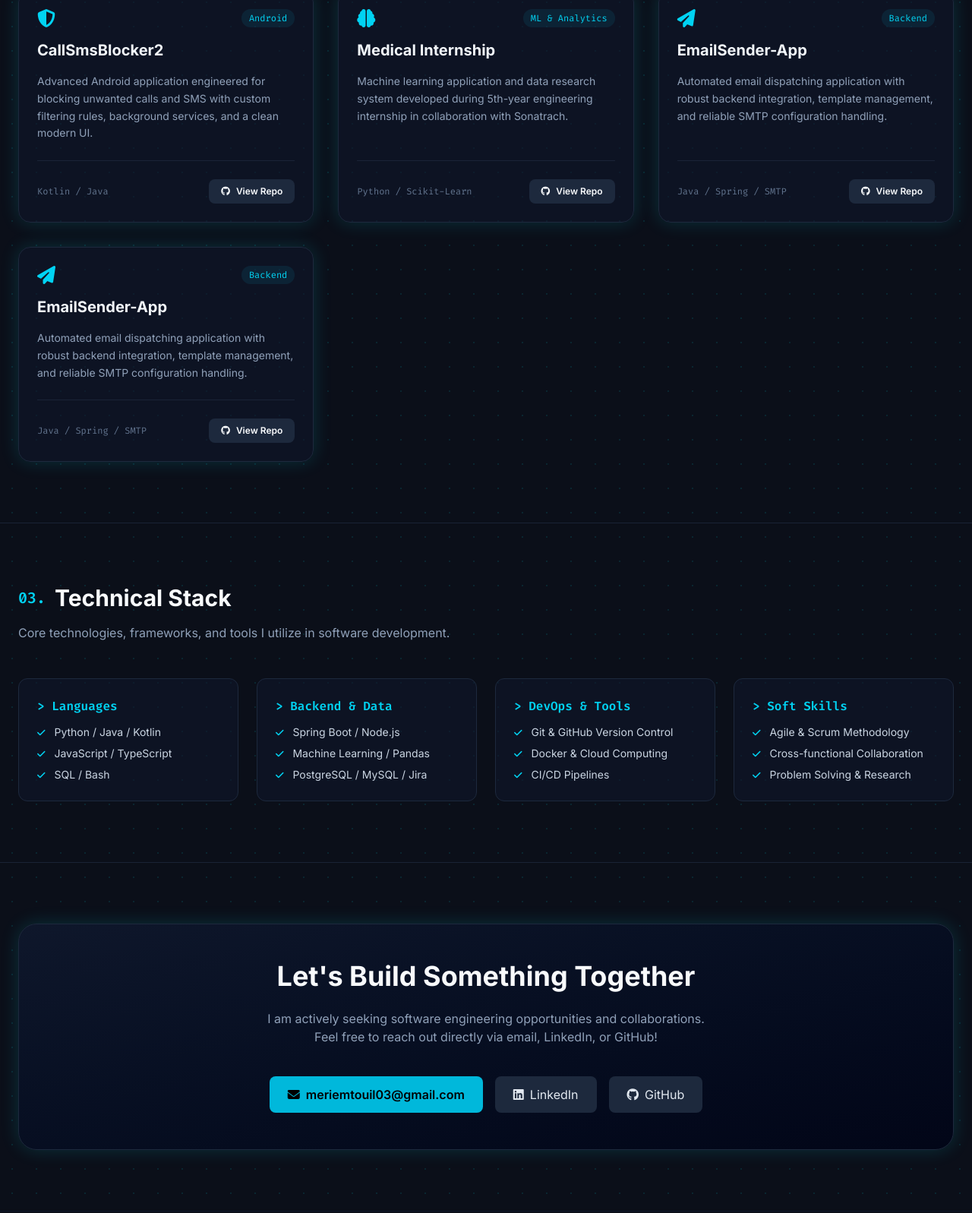
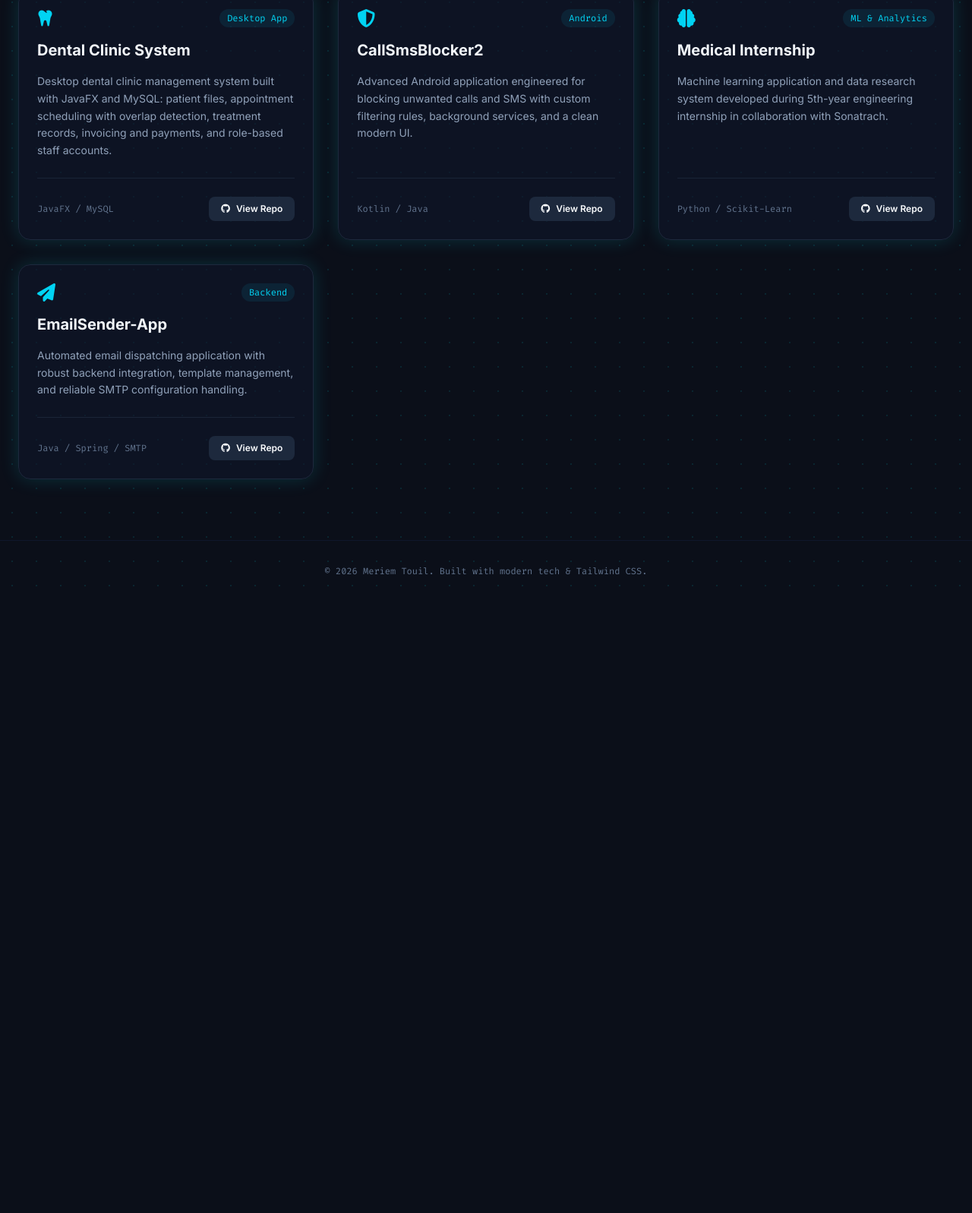
Before and after one commit to meriemtl/Portfolio, a plain HTML site: page index.html in a window 1280 px wide. Shown: the part 1421-3018 px from the top of the page at 76% size. After the commit the page ends 2213 px from the top, so only its background shows below. Drawn offline with nearby package versions, Linux system fonts and the light colour scheme.

Commit message:
Add Dental Clinic Management System project card

```diff
--- a/index.html
+++ b/index.html
@@ -113,17 +113,38 @@
         </div>
     </section>
 
-    <!-- Projects Section -->
+
+   <!-- Projects Section -->
     <section id="projects" class="py-20 px-6 max-w-7xl mx-auto border-t border-slate-800/80">
         <div class="space-y-4 mb-12">
             <h2 class="text-3xl font-bold flex items-center gap-3">
                 <span class="font-code text-cyan-400 text-xl">02.</span> Featured Projects
             </h2>
-            <p class="text-slate-400">Key repositories showcasing my technical range in Android, Machine Learning, and Backend development.</p>
+            <p class="text-slate-400">Key repositories showcasing my technical range in Desktop apps, Android, Machine Learning, and Backend development.</p>
         </div>
 
-        <div class="grid md:grid-cols-3 gap-8">
-            <!-- Project 1 -->
+        <div class="grid md:grid-cols-2 lg:grid-cols-3 gap-8">
+            <!-- Project 1: Dental Clinic System (New) -->
+            <div class="flex flex-col justify-between p-6 rounded-2xl bg-slate-900/60 border border-slate-800 glow-box transition hover:border-cyan-500/50">
+                <div class="space-y-4">
+                    <div class="flex items-center justify-between">
+                        <i class="fas fa-tooth text-2xl text-cyan-400"></i>
+                        <span class="px-2.5 py-1 rounded-full bg-cyan-500/10 text-cyan-400 text-xs font-code">Desktop App</span>
+                    </div>
+                    <h3 class="text-xl font-bold text-slate-100">Dental Clinic System</h3>
+                    <p class="text-slate-400 text-sm leading-relaxed">
+                        Desktop dental clinic management system built with JavaFX and MySQL: patient files, appointment scheduling with overlap detection, treatment records, invoicing and payments, and role-based staff accounts.
+                    </p>
+                </div>
+                <div class="pt-6 mt-6 border-t border-slate-800/80 flex items-center justify-between">
+                    <span class="text-xs font-code text-slate-500">JavaFX / MySQL</span>
+                    <a href="https://github.com/meriemtl/dental-clinic" target="_blank" class="px-4 py-2 rounded-lg bg-slate-800 hover:bg-cyan-500 hover:text-black text-xs font-semibold transition flex items-center gap-2">
+                        <i class="fab fa-github"></i> View Repo
+                    </a>
+                </div>
+            </div>
+
+            <!-- Project 2: CallSmsBlocker2 -->
             <div class="flex flex-col justify-between p-6 rounded-2xl bg-slate-900/60 border border-slate-800 glow-box transition hover:border-cyan-500/50">
                 <div class="space-y-4">
                     <div class="flex items-center justify-between">
@@ -143,7 +164,7 @@
                 </div>
             </div>
 
-            <!-- Project 2 -->
+            <!-- Project 3: Medical Internship -->
             <div class="flex flex-col justify-between p-6 rounded-2xl bg-slate-900/60 border border-slate-800 glow-box transition hover:border-cyan-500/50">
                 <div class="space-y-4">
                     <div class="flex items-center justify-between">
@@ -163,7 +184,7 @@
                 </div>
             </div>
 
-            <!-- Project 3 -->
+            <!-- Project 4: EmailSender-App -->
             <div class="flex flex-col justify-between p-6 rounded-2xl bg-slate-900/60 border border-slate-800 glow-box transition hover:border-cyan-500/50">
                 <div class="space-y-4">
                     <div class="flex items-center justify-between">
@@ -182,93 +203,6 @@
                     </a>
                 </div>
             </div>
-
-            <!-- Project 3 -->
-             <div class="flex flex-col justify-between p-6 rounded-2xl bg-slate-900/60 border border-slate-800 glow-box transition hover:border-cyan-500/50">
-                <div class="space-y-4">
-                    <div class="flex items-center justify-between">
-                        <i class="fas fa-paper-plane text-2xl text-cyan-400"></i>
-                        <span class="px-2.5 py-1 rounded-full bg-cyan-500/10 text-cyan-400 text-xs font-code">Backend</span>
-                    </div>
-                    <h3 class="text-xl font-bold text-slate-100">EmailSender-App</h3>
-                    <p class="text-slate-400 text-sm leading-relaxed">
-                        Automated email dispatching application with robust backend integration, template management, and reliable SMTP configuration handling.
-                    </p>
-                </div>
-                <div class="pt-6 mt-6 border-t border-slate-800/80 flex items-center justify-between">
-                    <span class="text-xs font-code text-slate-500">Java / Spring / SMTP</span>
-                    <a href="https://github.com/meriemtl/EmailSender-App" target="_blank" class="px-4 py-2 rounded-lg bg-slate-800 hover:bg-cyan-500 hover:text-black text-xs font-semibold transition flex items-center gap-2">
-                        <i class="fab fa-github"></i> View Repo
-                    </a>
-                </div>
-            </div>
-
-        </div>
-    </section>
-
-    <!-- Skills Section -->
-    <section id="skills" class="py-20 px-6 max-w-7xl mx-auto border-t border-slate-800/80">
-        <div class="space-y-4 mb-12">
-            <h2 class="text-3xl font-bold flex items-center gap-3">
-                <span class="font-code text-cyan-400 text-xl">03.</span> Technical Stack
-            </h2>
-            <p class="text-slate-400">Core technologies, frameworks, and tools I utilize in software development.</p>
-        </div>
-
-        <div class="grid md:grid-cols-4 gap-6">
-            <div class="p-6 rounded-xl bg-slate-900/60 border border-slate-800">
-                <h4 class="font-code text-cyan-400 mb-3 font-semibold">&gt; Languages</h4>
-                <ul class="space-y-2 text-sm text-slate-300">
-                    <li><i class="fas fa-check text-xs text-cyan-400 mr-2"></i> Python / Java / Kotlin</li>
-                    <li><i class="fas fa-check text-xs text-cyan-400 mr-2"></i> JavaScript / TypeScript</li>
-                    <li><i class="fas fa-check text-xs text-cyan-400 mr-2"></i> SQL / Bash</li>
-                </ul>
-            </div>
-            <div class="p-6 rounded-xl bg-slate-900/60 border border-slate-800">
-                <h4 class="font-code text-cyan-400 mb-3 font-semibold">&gt; Backend & Data</h4>
-                <ul class="space-y-2 text-sm text-slate-300">
-                    <li><i class="fas fa-check text-xs text-cyan-400 mr-2"></i> Spring Boot / Node.js</li>
-                    <li><i class="fas fa-check text-xs text-cyan-400 mr-2"></i> Machine Learning / Pandas</li>
-                    <li><i class="fas fa-check text-xs text-cyan-400 mr-2"></i> PostgreSQL / MySQL / Jira</li>
-                </ul>
-            </div>
-            <div class="p-6 rounded-xl bg-slate-900/60 border border-slate-800">
-                <h4 class="font-code text-cyan-400 mb-3 font-semibold">&gt; DevOps & Tools</h4>
-                <ul class="space-y-2 text-sm text-slate-300">
-                    <li><i class="fas fa-check text-xs text-cyan-400 mr-2"></i> Git & GitHub Version Control</li>
-                    <li><i class="fas fa-check text-xs text-cyan-400 mr-2"></i> Docker & Cloud Computing</li>
-                    <li><i class="fas fa-check text-xs text-cyan-400 mr-2"></i> CI/CD Pipelines</li>
-                </ul>
-            </div>
-            <div class="p-6 rounded-xl bg-slate-900/60 border border-slate-800">
-                <h4 class="font-code text-cyan-400 mb-3 font-semibold">&gt; Soft Skills</h4>
-                <ul class="space-y-2 text-sm text-slate-300">
-                    <li><i class="fas fa-check text-xs text-cyan-400 mr-2"></i> Agile & Scrum Methodology</li>
-                    <li><i class="fas fa-check text-xs text-cyan-400 mr-2"></i> Cross-functional Collaboration</li>
-                    <li><i class="fas fa-check text-xs text-cyan-400 mr-2"></i> Problem Solving & Research</li>
-                </ul>
-            </div>
-        </div>
-    </section>
-
-    <!-- Connect Section -->
-    <section id="connect" class="py-20 px-6 max-w-7xl mx-auto border-t border-slate-800/80">
-        <div class="p-8 md:p-12 rounded-3xl bg-gradient-to-br from-slate-900 to-slate-950 border border-slate-800 text-center space-y-6 glow-box">
-            <h2 class="text-3xl md:text-4xl font-bold">Let's Build Something Together</h2>
-            <p class="text-slate-400 max-w-xl mx-auto">
-                I am actively seeking software engineering opportunities and collaborations. Feel free to reach out directly via email, LinkedIn, or GitHub!
-            </p>
-            <div class="flex flex-wrap justify-center gap-4 pt-4">
-                <a href="mailto:meriemtouil03@gmail.com" class="px-6 py-3 rounded-lg bg-cyan-500 text-black font-semibold hover:bg-cyan-400 transition flex items-center gap-2">
-                    <i class="fas fa-envelope"></i> meriemtouil03@gmail.com
-                </a>
-                <a href="https://www.linkedin.com/in/meriem-touil-05880423b?utm_source=share_via&utm_content=profile&utm_medium=member_android" target="_blank" class="px-6 py-3 rounded-lg bg-slate-800 hover:bg-slate-700 text-slate-200 transition flex items-center gap-2">
-                    <i class="fab fa-linkedin"></i> LinkedIn
-                </a>
-                <a href="https://github.com/meriemtl" target="_blank" class="px-6 py-3 rounded-lg bg-slate-800 hover:bg-slate-700 text-slate-200 transition flex items-center gap-2">
-                    <i class="fab fa-github"></i> GitHub
-                </a>
-            </div>
         </div>
     </section>
 
```
